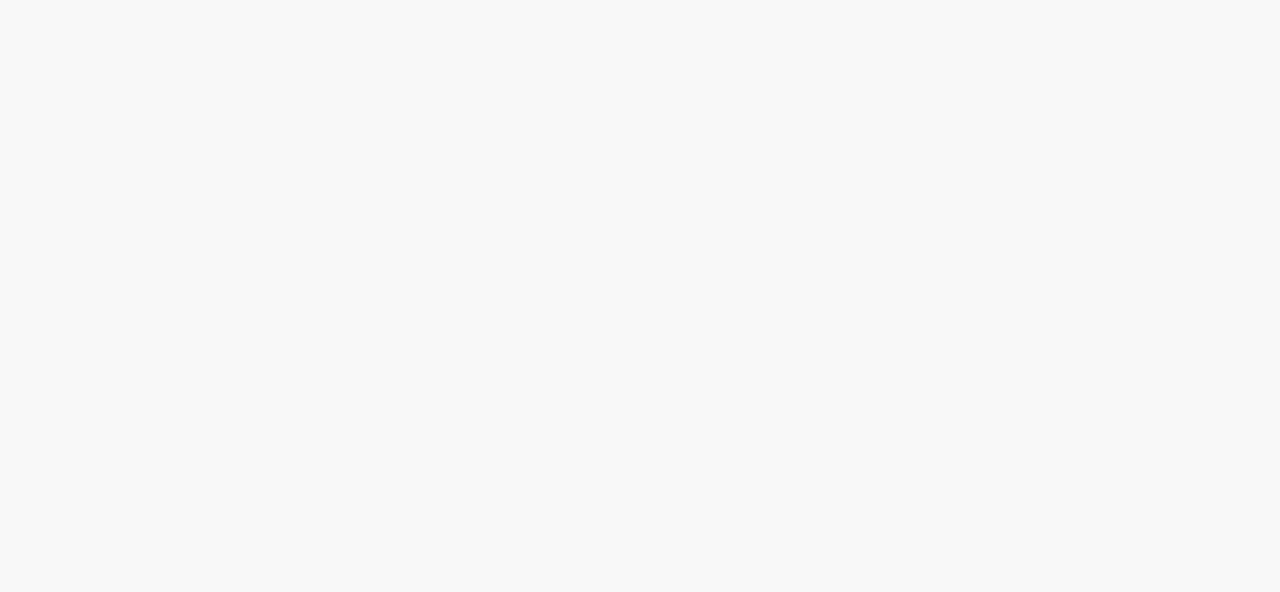
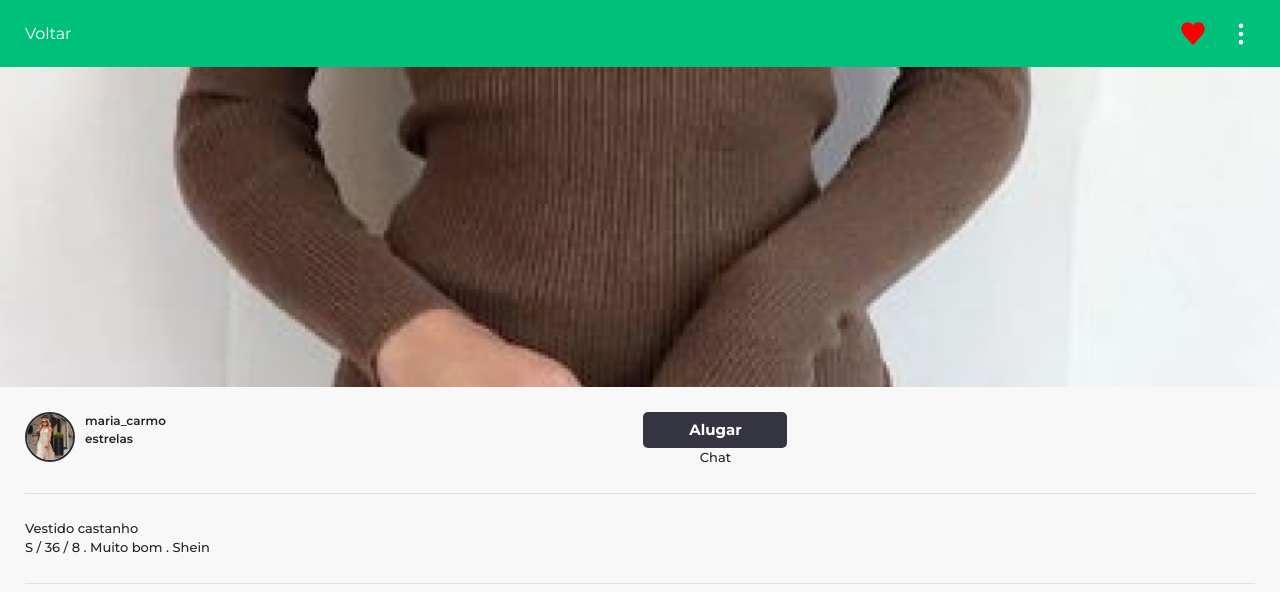
Before and after one commit to DinaX02/Boomerang, a React (Create React App) app: page /article in a window 1280 px wide. Before the commit this address had no page. Shown: the top 592 px of the page. Built offline with nearby package versions, Linux system fonts and the light colour scheme.

Commit message:
Article scale prop, chips created, chatpage created, tabs component done, menu minor changes

```diff
--- a/src/App.js
+++ b/src/App.js
@@ -16,6 +16,8 @@ import RentDate from "./pages/RentDate";
 import Vouchers from "./pages/Vouchers";
 import AlugarMorada from "./components/AlugarMorada";
 import AdicionarMorada from "./components/AdicionarMorada";
+import ArticlePage from "./pages/ArticlePage";
+import Chat from "./pages/Chat";
 
 function App() {
   return (
@@ -27,6 +29,8 @@ function App() {
         <Route path="/search-page" element={<SearchPage/>}></Route>
         <Route path="/publicar-page" element={<Publicar/>}></Route>
         <Route path="/profile-page" element={<Profile/>}></Route>
+        <Route path="/article" element={<ArticlePage/>}></Route>
+        <Route path="/chat" element={<Chat/>}></Route>
         <Route path="/edit-profile-page" element={<EditProfile/>}></Route>
         <Route path="/progressPublish-2" element={<ProgressPublish2/>}></Route>
         <Route path="/progressPublish-3" element={<ProgressPublish3/>}></Route>
--- a/src/components/Article.js
+++ b/src/components/Article.js
@@ -9,9 +9,9 @@ const Article = (props) => {
         //TODO: alterar o link para o link do artigo//
         //TODO: alterar imagens e informações para o artigo//
 
-        <ArticleLink to={`/`} key={props.key}>
+        <ArticleLink style={{transform: `scale(${props.scale})`}} to={`/article`} key={props.key}>
             <img src={articleMockupImage} alt={'mockup'}/>
-            {props.description && <div className={'description'}>
+            {props.description && <div style={{display: props.description ? "block" : "none"}} className={'description'}>
                 <div className={'priceRow'}>
                     <div>4€ / dia</div>
                     <div>heart</div>
@@ -28,11 +28,12 @@ const ArticleLink = styled(Link)`
 
   font-weight: 600;
   width: 120px;
+  height: fit-content;
   display: block;
   background-color: white;
   text-decoration: none;
   color: black;
-  border-radius: 10px;
+  border-radius: 5px;
   box-shadow: 0 4px 4px 0 rgba(0, 0, 0, 0.1);
   font-size: 12px;
 
@@ -43,7 +44,7 @@ const ArticleLink = styled(Link)`
   }
 
   .description{
-    padding: 3px;
+    padding: 5px;
   }
 
   .priceRow{
@@ -55,7 +56,7 @@ const ArticleLink = styled(Link)`
     width: 100%;
     height: 144px;
     object-fit: cover;
-    border-radius: 10px;
+    border-radius: 5px;
   }
 
 `
--- a/src/components/MenuMobile.js
+++ b/src/components/MenuMobile.js
@@ -74,7 +74,7 @@ const MenuMobile = () => {
 };
 
 const MenuMobileDiv = styled.div`
-height: 110px;
+height: 105px;
 position: fixed;
 bottom: -5px;
 background-image: url(${menumobile});
@@ -97,13 +97,16 @@ span{
 `
 
 const PublicarBtn = styled.img`
-height: 110px;
+height: 105px;
 position: fixed;
-bottom: 15px;
+bottom: 10px;
 transform: translate(calc(50vw - 50%));
 `
 
 const MenuMobileBtns = styled.div`
+  a{
+    transform: scale(0.9);
+  }
 display: flex;
 flex-direction: row;
 align-items: center;
--- a/src/components/Notification.js
+++ b/src/components/Notification.js
@@ -48,14 +48,14 @@ const Notification = (props) => {
 const NotificationDiv = styled.div`
 border-radius: 5px;
 background: #fff;
-box-shadow: 0px 4px 4px 0px rgba(0, 0, 0, 0.09);
+box-shadow: 0 4px 4px 0 rgba(0, 0, 0, 0.09);
 height: 105px;
-width: 90%;
+width: 100%;
 display: flex;
 flex-direction: row;
 align-items: center;
 font-size: 0.9rem;
-margin: 25px auto 0 auto;
+margin-top: 25px;
 p{
   margin-bottom: 5px;
 }
--- a/src/components/ProfileLink.js
+++ b/src/components/ProfileLink.js
@@ -9,7 +9,7 @@ const ProfileLink = (props) => {
 
         <ProfileLinkStyle to={`/`}>
             <img src={userMockupImage} className={'profileLink'}/>
-            {props.description && <div className={'description'}>
+            {props.name && <div className={'description'}>
                 {props.name}
             </div>}
 
--- /dev/null
+++ b/src/components/TabsComponent.js
@@ -0,0 +1,63 @@
+import React, { useState, useEffect } from 'react';
+import styled from 'styled-components';
+
+const TabsComponent = (props) => {
+
+    const storedActiveTab = localStorage.getItem('activeTab');
+    const [activeTab, setActiveTab] = useState(storedActiveTab ? parseInt(storedActiveTab, 10) : 1);
+
+    useEffect(() => {
+        localStorage.setItem('activeTab', activeTab.toString());
+    }, [activeTab]);
+
+    const handleTabClick = (index) => {
+        setActiveTab(index);
+    };
+
+    return (
+        <TabsStyle>
+            <div className="tab-buttons">
+                {[1, 2].map((index) => (
+                    <button
+                        key={index}
+                        onClick={() => handleTabClick(index)}
+                        className={activeTab === index ? 'active' : ''}
+                    >
+                        {props[`title${index}`]}
+                    </button>
+                ))}
+            </div>
+            <div className="tab-content">
+                <div style={{ display: activeTab === 1 ? 'block' : 'none' }}>{props.firstComponent}</div>
+                <div style={{ display: activeTab === 2 ? 'block' : 'none' }}>{props.secondComponent}</div>
+            </div>
+        </TabsStyle>
+    );
+};
+
+const TabsStyle = styled.div`
+  padding: 25px;
+  .tab-buttons{
+    margin-bottom: 25px;
+    display: flex;
+    button{
+      padding-bottom: 5px;
+      background-color: transparent;
+      font-weight: 600;
+      border: none;
+      flex: 1;
+      color: rgb(0,0,0,0.4);
+      border-bottom: 3px solid rgb(0,0,0,0.1);
+      &.active{
+        color: black;
+        border-color: #00C17C;
+      }
+      :not(.active):hover{
+        color: rgb(0,0,0,0.7);
+      }
+
+    }
+  }
+`;
+
+export default TabsComponent;
--- /dev/null
+++ b/src/components/chip.js
@@ -0,0 +1,29 @@
+import React from 'react'
+import styled from "styled-components";
+import {Link} from "react-router-dom";
+
+const Chip = (props) => {
+    return (
+
+        //TODO: alterar o link para o link do artigo//
+        //TODO: alterar imagens e informações para o artigo//
+
+        <ChipLinkStyle to={`/`} >
+            {props.category}
+        </ChipLinkStyle>
+    )
+}
+
+const ChipLinkStyle = styled(Link)`
+      text-decoration: none;
+      color: black;
+      padding: 5px 10px;
+      background-color: white;
+      border: 1px solid #CACACE;
+      border-radius: 5px;
+      font-size: 12px;
+  font-weight: 500;
+`
+
+
+export default Chip;
--- /dev/null
+++ b/src/pages/ArticlePage.js
@@ -0,0 +1,97 @@
+import React from 'react'
+import styled from "styled-components";
+import articleMockupImage from "../assets/article_mockup_image.jpg"
+import ProfileLink from "../components/ProfileLink";
+import Button from "../components/Button";
+import {useNavigate} from "react-router-dom";
+
+const ArticlePage = () => {
+
+    const navigate = useNavigate();
+    return (
+        <ArticlePageStyle>
+            <div className={'headerBoomerang'}>
+                <div onClick={() => {navigate(-1)}}>
+                    Voltar
+                </div>
+                <div className={'icons'}>
+                    <svg xmlns="http://www.w3.org/2000/svg" viewBox="0 0 24 24" width="28" height="28" fill="red">
+                        <path d="M12 21.35l-1.45-1.32C5.4 14.25 2 11.28 2 7.5 2 4.42 4.42 2 7.5 2 9.24 2 10.91 2.89 12 4.35 13.09 2.89 14.76 2 16.5 2 19.58 2 22 4.42 22 7.5c0 3.78-3.4 6.75-8.55 12.54L12 21.35z"/>
+                    </svg>
+
+                    <svg xmlns="http://www.w3.org/2000/svg" viewBox="0 0 24 24" width="28" height="28" fill="none" stroke="white" stroke-width="2" stroke-linecap="round" stroke-linejoin="round">
+                        <circle cx="12" cy="5" r="1"/>
+                        <circle cx="12" cy="12" r="1"/>
+                        <circle cx="12" cy="19" r="1"/>
+                    </svg>
+
+                </div>
+            </div>
+            <img className={'carousel'} src={articleMockupImage}></img>
+            <div className={'articleHeader articleSection'}>
+                <div className={'user'}>
+                    <ProfileLink/>
+                    <div>
+                        <div>maria_carmo</div>
+                        <div>estrelas</div>
+                    </div>
+                </div>
+                <div className={'articleButtons'}>
+                    <Button text={'Alugar'}/>
+                    <div>Chat</div>
+                </div>
+            </div>
+            <div className={'articleSection'}>
+                <div>Vestido castanho</div>
+                <div>S / 36 / 8 . Muito bom . Shein</div>
+            </div>
+
+        </ArticlePageStyle>
+    )
+}
+
+const ArticlePageStyle = styled.div`
+
+  .headerBoomerang{
+    padding: 0 25px;
+    display: flex;
+    justify-content: space-between;
+    align-items: center;
+    .icons{
+      display: flex;
+      gap: 20px;
+    }
+  }
+
+    .carousel{
+      height: 40vh;
+      object-fit: cover;
+      width: 100%;
+    }
+
+  .articleHeader{
+    display: flex;
+    gap: 10px;
+    .user{
+      font-size: 12px;
+      font-weight: 600;
+      display: flex;
+      gap: 10px;
+    }
+    .articleButtons{
+      flex: 1;
+      text-align: center;
+    }
+  }
+
+  .articleSection{
+    font-weight: 500;
+    font-size: 13px;
+    padding: 25px 0;
+    margin: 0 25px;
+    border-bottom: 1px solid rgb(0,0,0,0.1);
+  }
+
+
+`
+export default ArticlePage
--- /dev/null
+++ b/src/pages/Chat.js
@@ -0,0 +1,13 @@
+import React from 'react'
+import {useNavigate} from "react-router-dom";
+
+const Chat = () => {
+    const navigate = useNavigate();
+    return (
+        <div onClick={() => {navigate(-1)}}>
+            Back
+        </div>
+    )
+}
+
+export default Chat;
--- a/src/pages/Notifications.js
+++ b/src/pages/Notifications.js
@@ -3,12 +3,19 @@ import MenuMobile from "../components/MenuMobile.js";
 import Notification from "../components/Notification.js";
 import styled from "styled-components";
 import notificationsJSON from "../data/notifications.json";
-import { Link } from "react-router-dom";
+import {Link, useNavigate} from "react-router-dom";
+import TabsComponent from "../components/TabsComponent";
 
 const Notifications = () => {
+
+    const navigate = useNavigate();
+
   return (
     <NotificationsPage>
-    {notificationsJSON.map((notification, index) => {
+        <TabsComponent
+            title1={'Notificações'}
+            firstComponent={
+                notificationsJSON.map((notification, index) => {
                     if (notification.discount) {
                         return (
                             <Link className={"vouchers"} to={"/vouchers-page"}>
@@ -31,7 +38,16 @@ const Notifications = () => {
                         );
                     }
                     return "";
-      })}
+                })
+            }
+            title2={'Chat'}
+            secondComponent={
+                <div>
+                    <div onClick={() => navigate('/chat')}>Chat</div>
+                </div>
+            }
+        />
+
       <MenuMobile></MenuMobile>
       </NotificationsPage>
 
@@ -40,16 +56,13 @@ const Notifications = () => {
 
 const NotificationsPage = styled.div`
   background-color: #f8f8f8;
-  min-height: 100vh;
   display: flex;
   flex-direction: column;
-  padding-top: 20px;
 
   .vouchers{
     text-decoration: none;
     color: #212529;
     width: 100%;
-    margin-right: -10%;
   }
 `;
 
```
Also changed, not shown: src/pages/Homepage.js (+13 -9 lines). Lines whose indentation alone changed are shown as unchanged.
